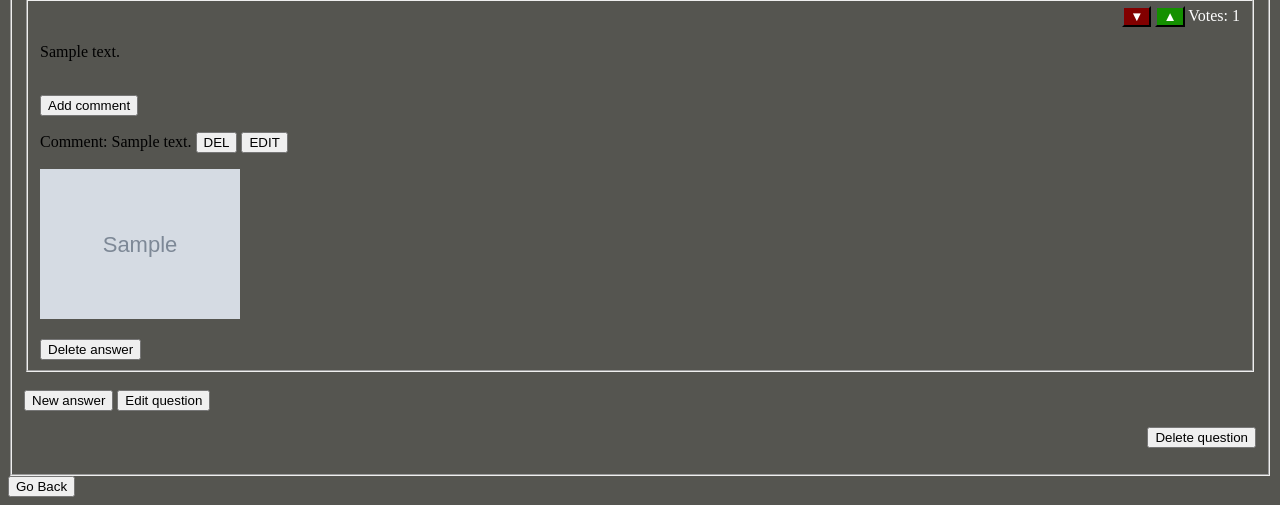
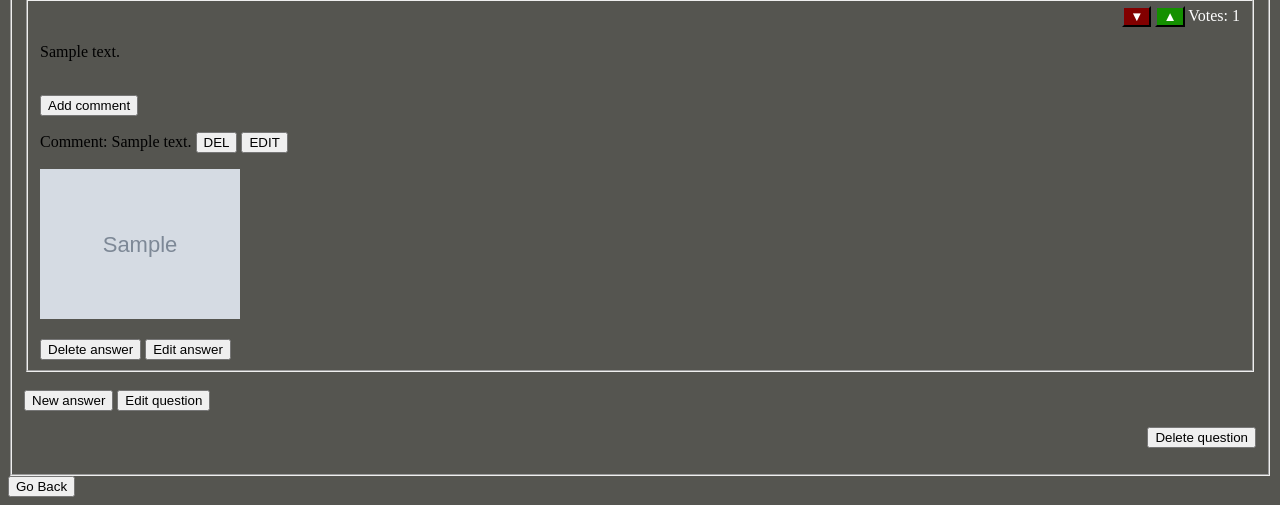
Before and after one commit to zwalter23/ask_mate_sandbox, a Flask app: page /question/1 in a window 1280 px wide. Shown: the part 616-1121 px from the top of the page. Run offline with Flask 2, Linux system fonts and the light colour scheme; grey boxes marked "Sample" are stand-in pictures; a database or web service that is not in the repository returns one stand-in record (values such as "Sample title"); some libraries are stand-ins or nearby versions.

Commit message:
Add files via upload

```diff
--- a/templates/question.html
+++ b/templates/question.html
@@ -18,7 +18,7 @@
                     <h2>Tag:{{tag}}</h2>
                     {% endif %}
                     <button onclick="window.location.href='/comment/{{ quest['id'] }}/add';" type="submit">Add comment</button>
-                    <button onclick="window.location.href='/question/{{quest['id']}}/new-tag';" type="submit">Add tag</button>
+                    <button onclick="window.location.href='/question/{{ quest['id'] }}/new-tag';" type="submit">Add tag</button>
                     {% for comm in comment %}
                     {% if comm["question_id"] == id %}
                     <p>Comment: {{ comm['message'] }}
@@ -55,6 +55,7 @@
                                 <p><img src="/static/img/answer/{{ answ['image'] }}" style="width:200px"></p>
                                 {% endif %}
                             <button onclick="window.location.href='/answer/{{ answ['id'] }}/delete/{{ quest['id'] }}';">Delete answer</button>
+                            <button onclick="window.location.href='/answer/{{ answ['id'] }}/edit/{{ quest['id'] }}';">Edit answer</button>
                         </fieldset>
 
                             {% endif %}
```
